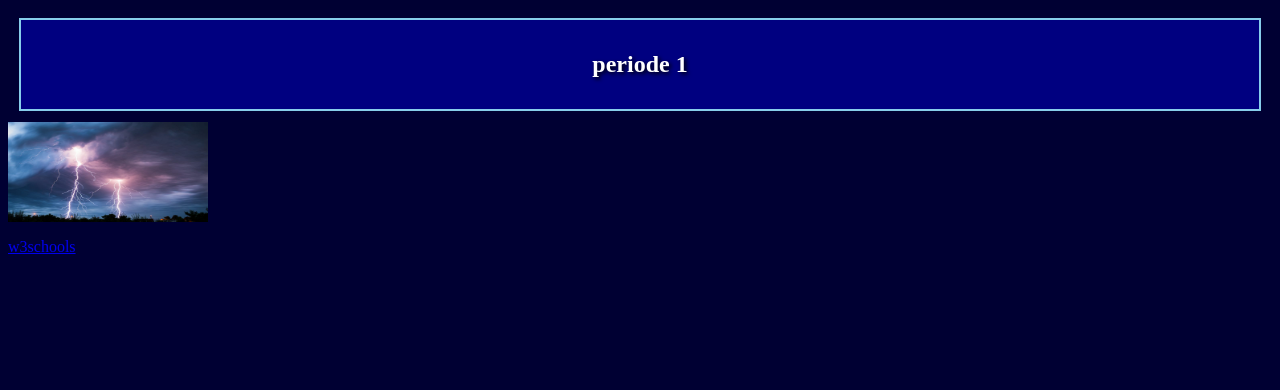
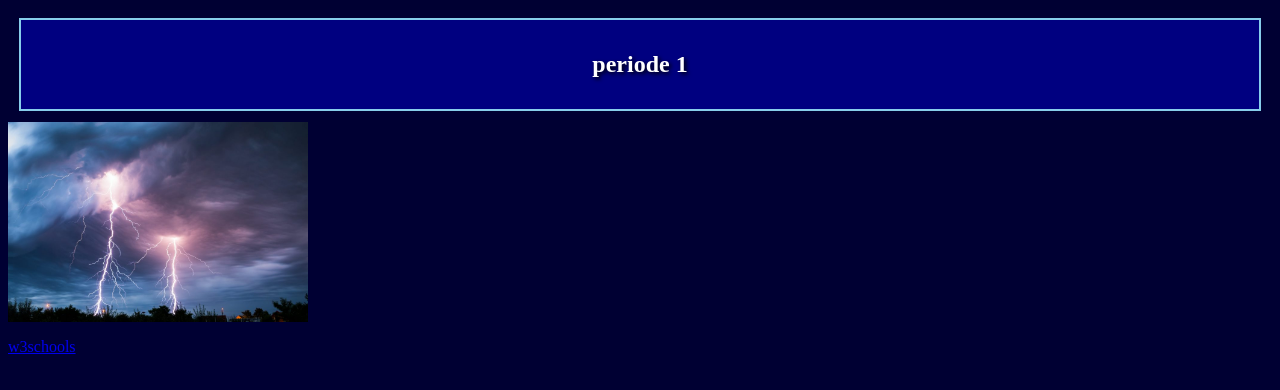
Before and after one commit to LLG566/informatica, a plain HTML site: page index.html in a window 1280 px wide. Shown: the part 48-438 px from the top of the page. Drawn offline with Linux system fonts and the light colour scheme.

Commit message:
Update index.html

```diff
--- a/index.html
+++ b/index.html
@@ -13,7 +13,7 @@
 	<h2>periode 1</h2>
 	</div>
 
-	<img src="lightning.jpg" alt="lightning" height="100px" width="200px">
+	<img src="lightning.jpg" alt="lightning" height="200px" width="300px">
 
 	<p>
 		<a href="https://www.w3schools.com/">w3schools</a>
```
